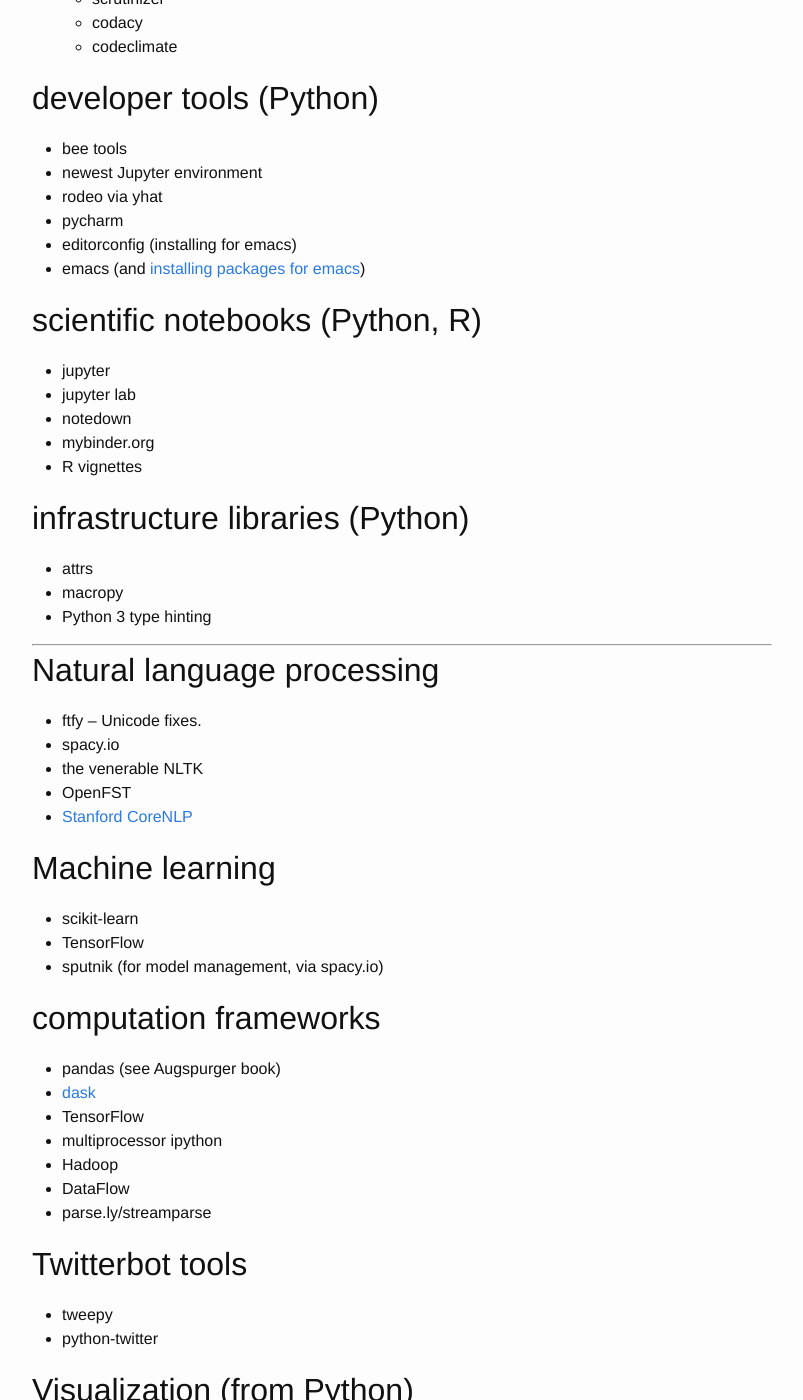
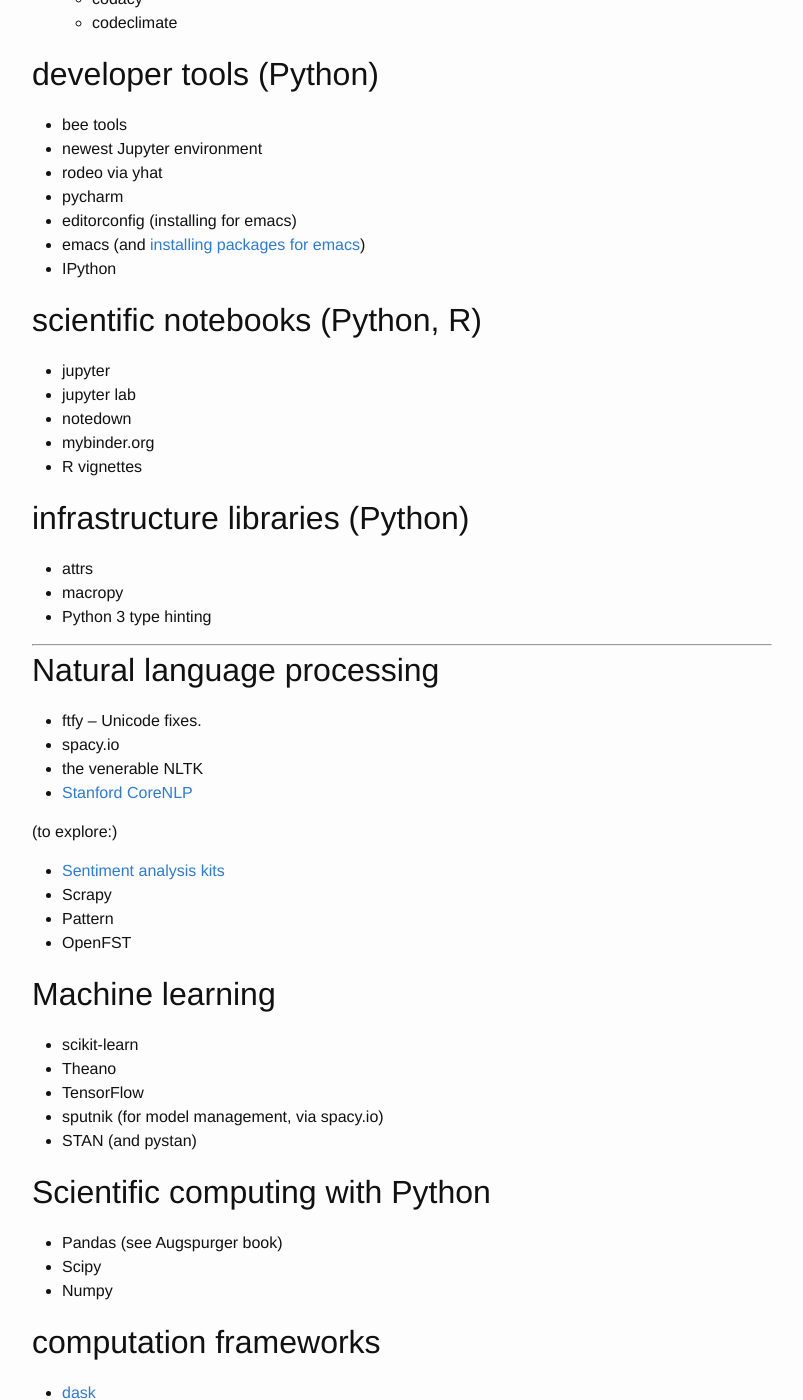
Before and after one commit to jkahn/jkahn.github.io, a Jekyll site: the page built from links.md, in a window 1280 px wide and 1400 px high, scrolled down 1418 px. Shown: the whole window, without its empty margins (238-1041 px from the left). Built offline with Jekyll 4.4.1, drawn with Linux system fonts in a browser that asks for light colours; some of the changed text lies outside the part shown.

Commit message:
many new sentiment tools and others adde to links file.

```diff
--- a/links.md
+++ b/links.md
@@ -58,6 +56,8 @@ developer tools (Python)
 - editorconfig (installing for emacs)
 - emacs (and [installing packages for
   emacs](https://www.emacswiki.org/emacs/InstallingPackages))
+- IPython
+
 
 scientific notebooks (Python, R)
 --------------------------------
@@ -80,18 +80,31 @@ Natural language processing
 - ftfy -- Unicode fixes.
 - spacy.io
 - the venerable NLTK
+- [Stanford CoreNLP](http://stanfordnlp.github.io/CoreNLP/)
+
+(to explore:)
+
+- [Sentiment analysis kits]({% post_url 2016-07-29-sentiment-tools %})
+- Scrapy
+- Pattern
 - OpenFST
-- [Stanford CoreNLP](http://stanfordnlp.github.io/CoreNLP/)
 
 Machine learning
 ----------------
 - scikit-learn
+- Theano
 - TensorFlow
 - sputnik (for model management, via spacy.io)
+- STAN (and pystan)
+
+Scientific computing with Python
+--------------------------------
+- Pandas (see Augspurger book)
+- Scipy
+- Numpy
 
 computation frameworks
 ----------------------
-- pandas  (see Augspurger book)
 - [dask](dask.pydata.org)
 - TensorFlow
 - multiprocessor ipython
```
Also changed, not shown: other parts of links.md (+5 -2 lines).
